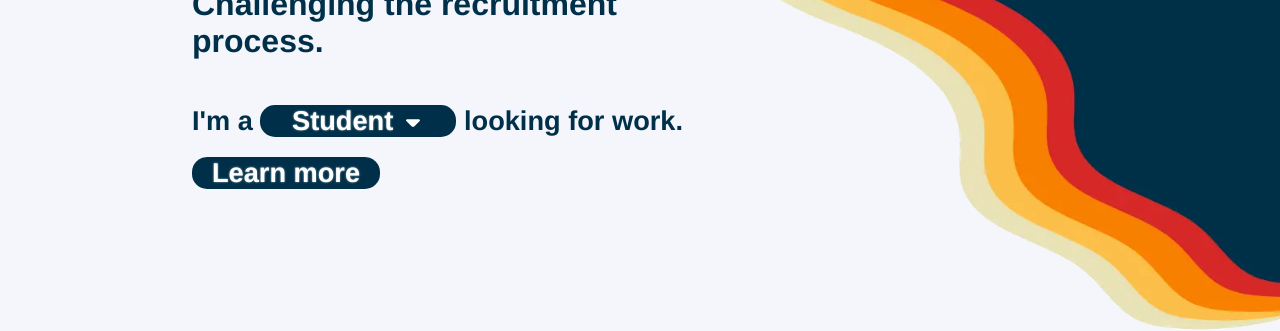
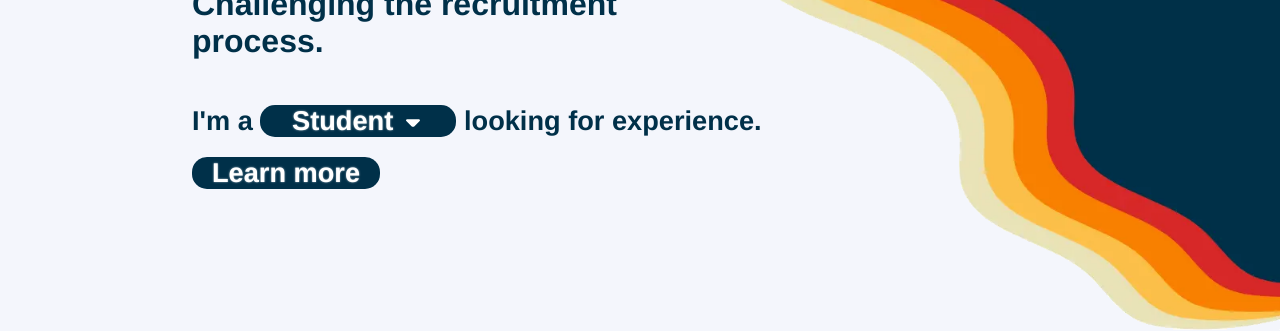
Before and after one commit to magma-recruiting/website, a Jekyll site: the page built from index.html, in a window 1280 px wide. Shown: the part 350-681 px from the top of the page. Built offline with Jekyll 4.4.1, drawn with Linux system fonts in a browser that asks for light colours.

Commit message:
* Updated call to action text

```diff
--- a/assets/scripts/callToActionButton.js
+++ b/assets/scripts/callToActionButton.js
@@ -4,7 +4,7 @@ const toggle = () => {
 	if (document.getElementById("call-to-action-word").innerText === "Student") {
 		document.getElementById("call-to-action-chevron").style.rotate = "-180deg";
 		document.getElementById("call-to-action").children[0].style.width = "195px";
-		document.getElementById("call-to-action-looking-for").innerText = "smart students";
+		document.getElementById("call-to-action-looking-for").innerText = "my next hire";
 		document.getElementById("call-to-action-go").href = "javascript:delay('{{ '/companies' | relative_url }}')";
 
 		setTimeout( function() {
@@ -13,7 +13,7 @@ const toggle = () => {
 	}
 	else {
 		document.getElementById("call-to-action-word").innerText = "Student";
-		document.getElementById("call-to-action-looking-for").innerText = "work";
+		document.getElementById("call-to-action-looking-for").innerText = "experience";
 		document.getElementById("call-to-action-chevron").style.rotate = "0deg";
 		document.getElementById("call-to-action").children[0].style.width = "156px";
 		document.getElementById("call-to-action-go").href = "javascript:delay('{{ '/students' | relative_url }}')";
--- a/index.html
+++ b/index.html
@@ -12,7 +12,7 @@ scripts:
     <img id="call-to-action-chevron" src="{{ '/assets/images/iconsax/arrow-down.svg' | relative_url }}" alt="">
   </a>
   looking for
-  <span id="call-to-action-looking-for">work</span>.
+  <span id="call-to-action-looking-for">experience</span>.
   <br>
   <a id="call-to-action-go" href="javascript:delay('{{ '/students' | relative_url }}')">Learn more</a>
 </h3>
```
